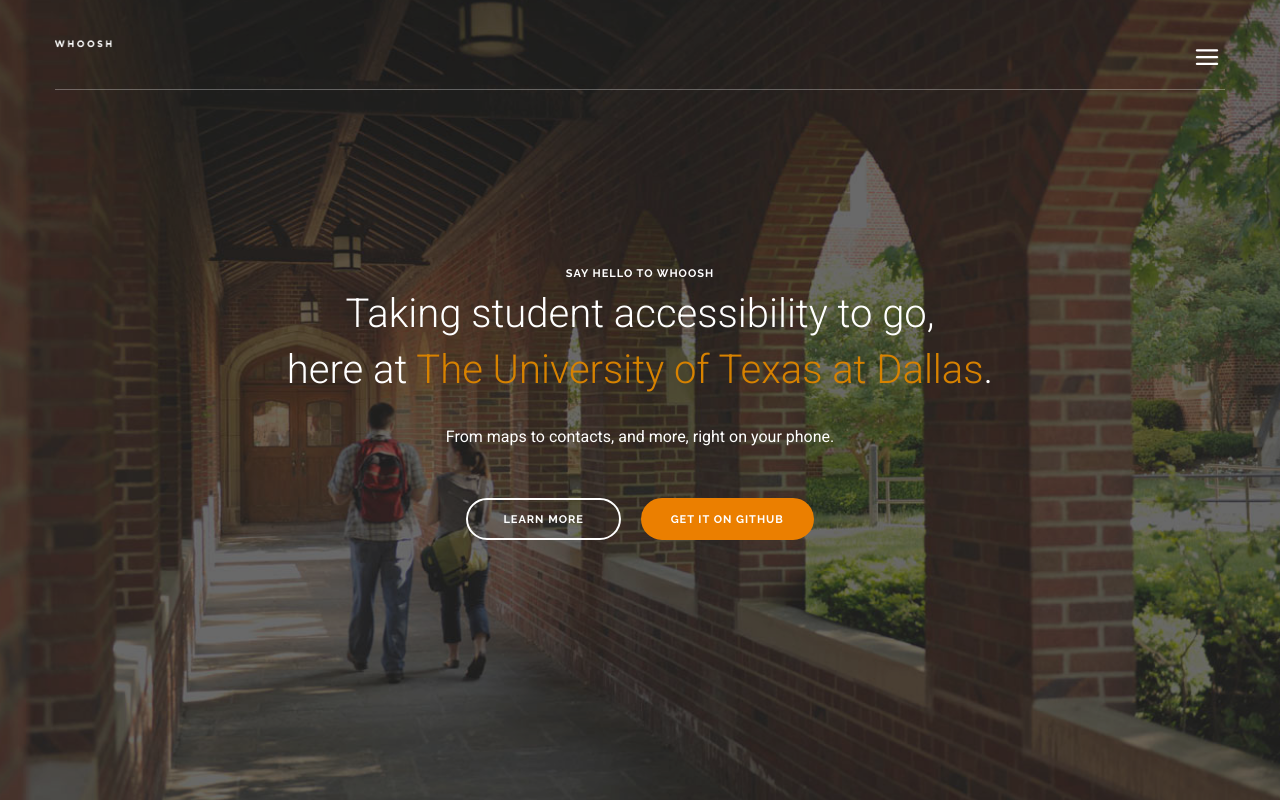
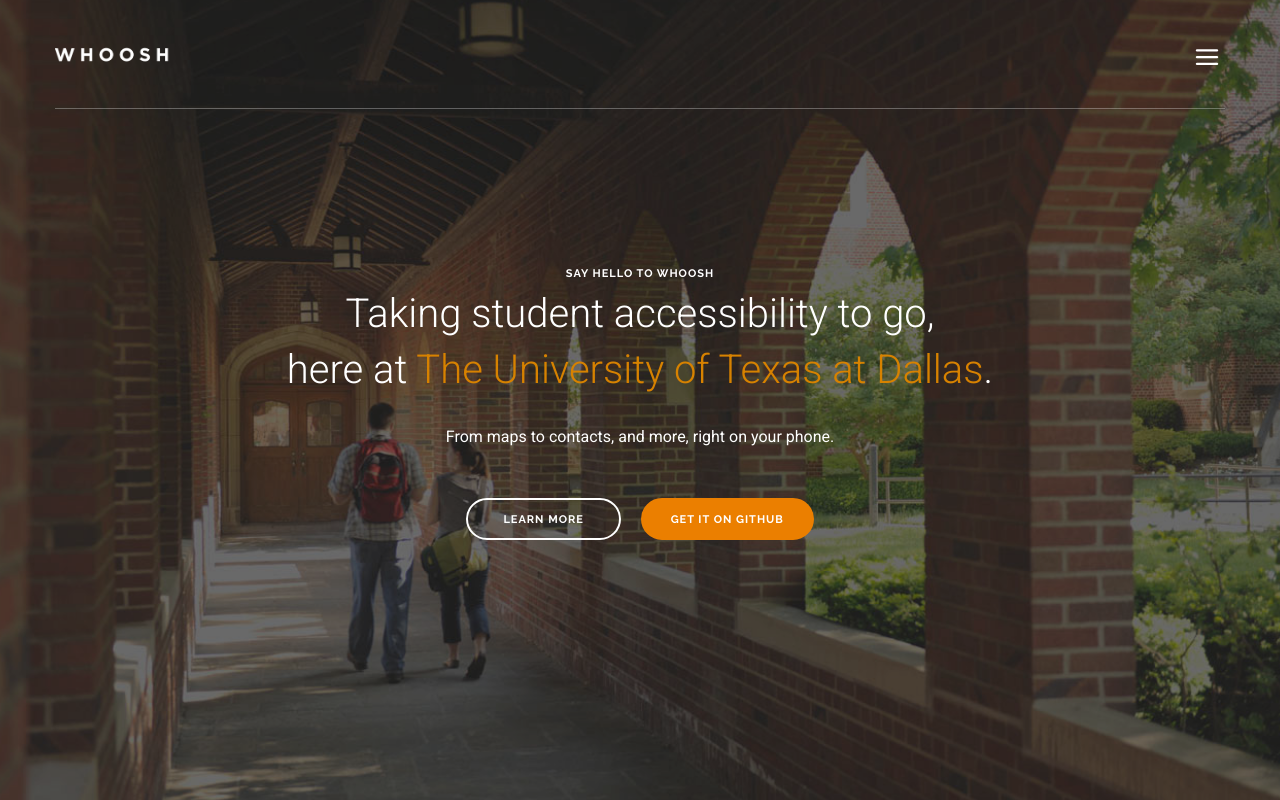
Before and after one commit to utdwhoosh/utdwhoosh.github.io, a plain HTML site: page index.html in a window 1280 px wide. Shown: the top 800 px of the page. Drawn offline with nearby package versions, Linux system fonts and the light colour scheme.

Commit message:
Logo fix

```diff
--- a/css/theme-aspirin.css
+++ b/css/theme-aspirin.css
@@ -429,7 +429,7 @@
   top: 0;
 }
 .top-bar .logo {
-  max-width: 80px;
+  max-width: 160px;
   position: relative;
   bottom: 7px;
 }
```
